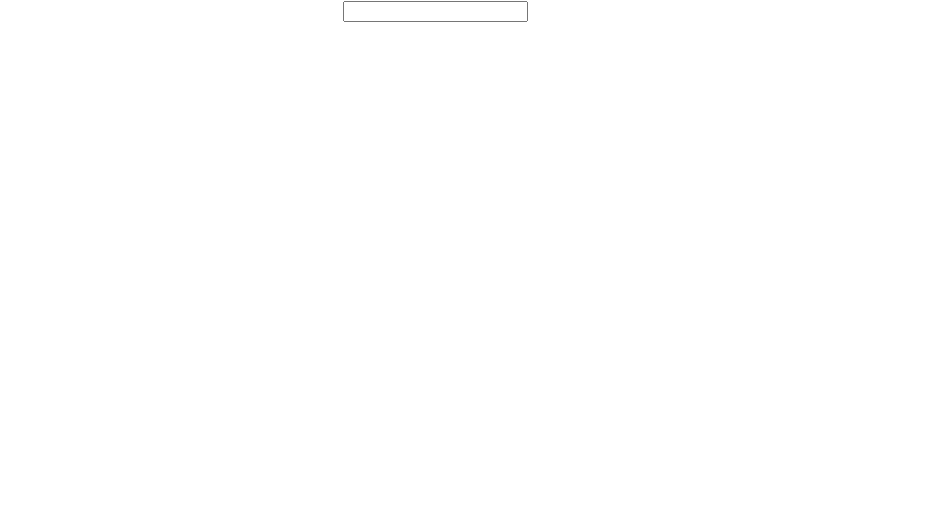
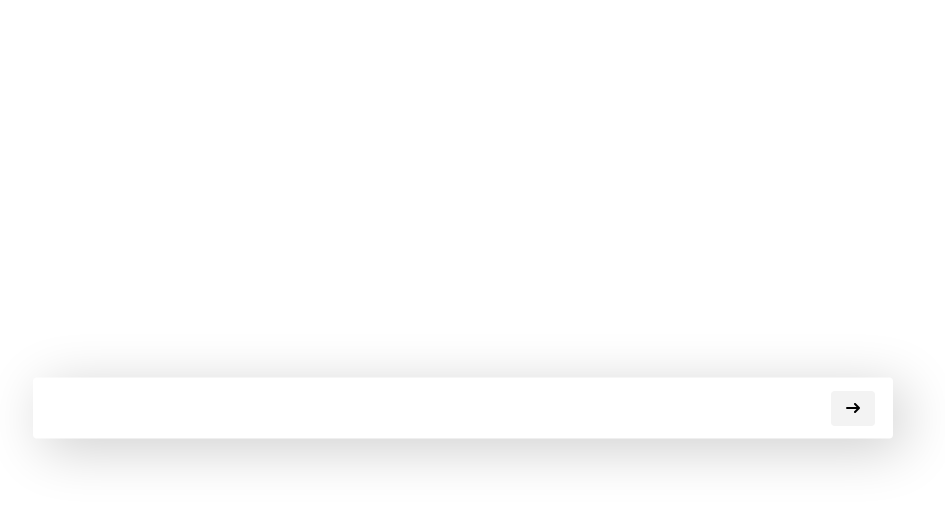
Before and after one commit to MikeMather/tech-feed-full-search, a React (Create React App) app in the folder frontend/: page / in a window 1280 px wide. Shown: the top 506 px of the page, without its empty margins (205-1150 px from the left). Built offline with nearby package versions, Linux system fonts and the light colour scheme.

Commit message:
Fix missing import

```diff
--- a/frontend/src/App.tsx
+++ b/frontend/src/App.tsx
@@ -1,10 +1,12 @@
 import React from 'react';
 import './App.css';
 import Router from './components/Router';
+import { GlobalStyles } from './components/styles';
 
 const App = (): JSX.Element => {
   return (
     <div className="App">
+      <GlobalStyles />
       <Router />
     </div>
   );
--- a/frontend/src/api/Api.ts
+++ b/frontend/src/api/Api.ts
@@ -1,7 +1,7 @@
 
 
-// export const endpoint = 'https://blogsearch-prod.herokuapp.com';
-const endpoint = 'http://localhost:8000';
+export const endpoint = 'https://blogsearch-prod.herokuapp.com';
+//export const endpoint = 'http://localhost:1337';
 
 export const api = {
     search: (terms: string) => {
--- /dev/null
+++ b/frontend/src/components/Result/Result.tsx
@@ -0,0 +1,12 @@
+import React from 'react';
+import { ResultType } from '../../types';
+import { ResultContainer } from './styles';
+
+const Result = ({ result }: { result: ResultType }) => {
+
+    return (
+        <ResultContainer>{result.title}</ResultContainer>
+    )
+};
+
+export default Result;
--- /dev/null
+++ b/frontend/src/components/Result/styles.ts
@@ -0,0 +1,5 @@
+import styled from 'styled-components';
+
+export const ResultContainer = styled.div`
+    border-radius: 4px;
+`;
--- a/frontend/src/components/Search/Search.tsx
+++ b/frontend/src/components/Search/Search.tsx
@@ -1,12 +1,16 @@
 import React, { FormEvent, useEffect, useState } from 'react';
 import { useLocation, useHistory } from 'react-router-dom';
-import { SearchContainer } from './styles';
+import { SearchButton, SearchContainer, SearchForm } from './styles';
 import { api } from '../../api/Api';
+import { AppContainer } from '../styles';
+import Result from '../Result/Result';
+import ArrowRight from '../icons/ArrowRight';
 
 
 const Search = () => {
     const history = useHistory();
     const location = useLocation();
+    const [hasSearched, setHasSearched] = useState(false);
     const [search, setSearch] = useState('')
     const [results, setResults] = useState([]);
 
@@ -15,6 +19,7 @@ const Search = () => {
         const query = params.get('query');
 
         if (query) {
+            setHasSearched(true);
             setSearch(query);
             setResults([])
             api.search(query).then(res => {
@@ -31,14 +36,17 @@ const Search = () => {
     }
 
     return (
-        <SearchContainer>
-            <form onSubmit={onSubmit}>
-                <input name="query" type="text" onChange={e => setSearch(e.target.value)} value={search} />
-            </form>
+        <AppContainer>
+            <SearchContainer hasValue={hasSearched}>
+                <SearchForm onSubmit={onSubmit}>
+                    <input name="query" type="text" onChange={e => setSearch(e.target.value)} value={search} />
+                    <SearchButton type="submit"><ArrowRight /></SearchButton>
+                </SearchForm>
+            </SearchContainer>
             {results && results.map((post: any) => (
-                <div key={post.id}>{post.title}</div>
+                <Result key={post.id} result={post} />
             ))}
-        </SearchContainer>
+        </AppContainer>
     )
 }
 
--- a/frontend/src/components/Search/styles.tsx
+++ b/frontend/src/components/Search/styles.tsx
@@ -1,5 +1,53 @@
 import styled from 'styled-components';
 
-export const SearchContainer = styled.div`
-    width: 100%;
+interface SearchProps {
+    hasValue: boolean;
+};
+
+export const SearchContainer = styled.div<SearchProps>`
+    width: 80%;
+    position: absolute;
+    top: ${props => props.hasValue ? '10%' : '50%'};
+    left: 50%;
+    transform: translate(-50%, -50%);
+    transition: all 1s cubic-bezier(0.22, 0.61, 0.36, 1);
+    display: flex;
+    justify-content: center;
+
+    input {
+        width: 100%;
+        border: none;
+        padding: 20px;
+        box-shadow: ${props => props.hasValue ? '3px 3px 16px hsl(0deg 0% 0% / 20%)' : '10px 10px 55px hsl(0deg 0% 0% / 20%)'};
+        border-radius: 4px;
+        font-size: 18px;
+
+        &:focus {
+            outline: none;
+        }
+    }
 `
+
+export const SearchForm = styled.form`
+    position: relative;
+    width: 80%;
+
+    > button {
+        position: absolute;
+        right: 0;
+        top: 50%;
+        transform: translate(50%, -50%);
+    }
+`;
+
+export const SearchButton = styled.button`
+    border-radius: 4px;
+    padding: 10px 15px;
+    border: none;
+    cursor: pointer;
+    background-color: #f3f3f3;
+
+    &:hover {
+        background-color: #ececec;
+    }
+`;
--- /dev/null
+++ b/frontend/src/components/icons/ArrowRight.tsx
@@ -0,0 +1,19 @@
+import styled from 'styled-components';
+
+
+const ArrowContainer = styled.div`
+  svg {
+    transform: rotate(180deg);
+  }
+`;
+
+const ArrowRight = () => (
+  <ArrowContainer>
+    <svg xmlns="http://www.w3.org/2000/svg" height="10" viewBox="0 0 14 10" width="14">
+      <title>ArrowLeftMedium</title>
+      <rect id="ToDelete" fill="#ff13dc" opacity="0" width="14" height="10" /><path d="M12.99,4H3.41406L5.69673,1.71734A.9999.9999,0,1,0,4.28266.30327L.30327,4.29266a.99965.99965,0,0,0,0,1.41468L4.28266,9.69673A.9999.9999,0,1,0,5.69673,8.28266L3.41406,6H12.99a1,1,0,1,0,0-2Z" />
+    </svg>
+  </ArrowContainer>
+)
+
+export default ArrowRight;
--- /dev/null
+++ b/frontend/src/components/styles.ts
@@ -0,0 +1,17 @@
+import styled, { createGlobalStyle } from 'styled-components';
+
+export const AppContainer = styled.div`
+    width: 100%;
+    height: 100%;
+    position: relative;
+    padding: 10%;
+    box-sizing: border-box;
+`;
+
+export const GlobalStyles = createGlobalStyle`
+    html, body, #root, .App {
+        height: 100%;
+        width: 100%;
+        color: #424651;
+    }
+`;
--- a/frontend/src/index.css
+++ /dev/null
@@ -1,13 +0,0 @@
-body {
-  margin: 0;
-  font-family: -apple-system, BlinkMacSystemFont, 'Segoe UI', 'Roboto', 'Oxygen',
-    'Ubuntu', 'Cantarell', 'Fira Sans', 'Droid Sans', 'Helvetica Neue',
-    sans-serif;
-  -webkit-font-smoothing: antialiased;
-  -moz-osx-font-smoothing: grayscale;
-}
-
-code {
-  font-family: source-code-pro, Menlo, Monaco, Consolas, 'Courier New',
-    monospace;
-}
--- a/frontend/src/index.tsx
+++ b/frontend/src/index.tsx
@@ -1,6 +1,5 @@
 import React from 'react';
 import ReactDOM from 'react-dom';
-import './index.css';
 import App from './App';
 import reportWebVitals from './reportWebVitals';
 
--- /dev/null
+++ b/frontend/src/types.ts
@@ -0,0 +1,7 @@
+
+export interface ResultType {
+    id: string;
+    title: string;
+    description: string;
+    url: string;
+}
```
Also changed, not shown: 2 other files (tests, documents, lock files or other folders).
